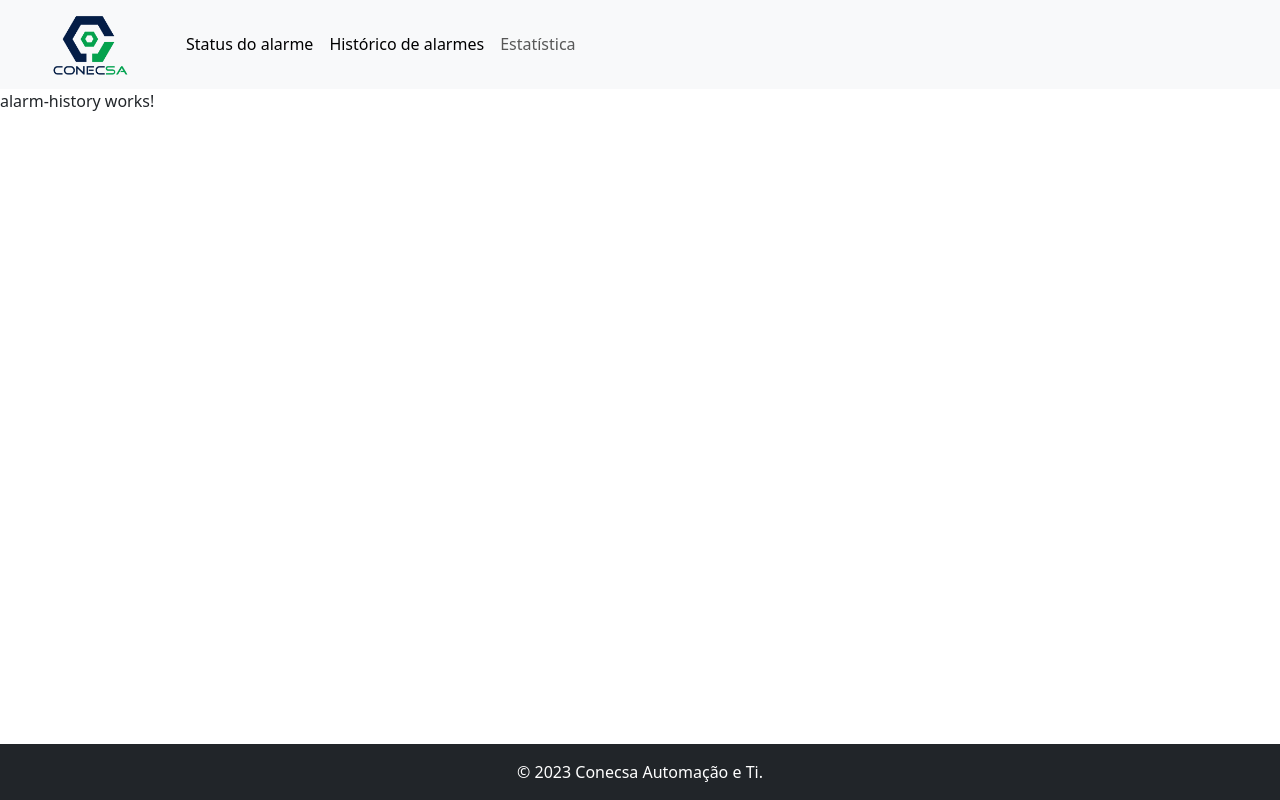
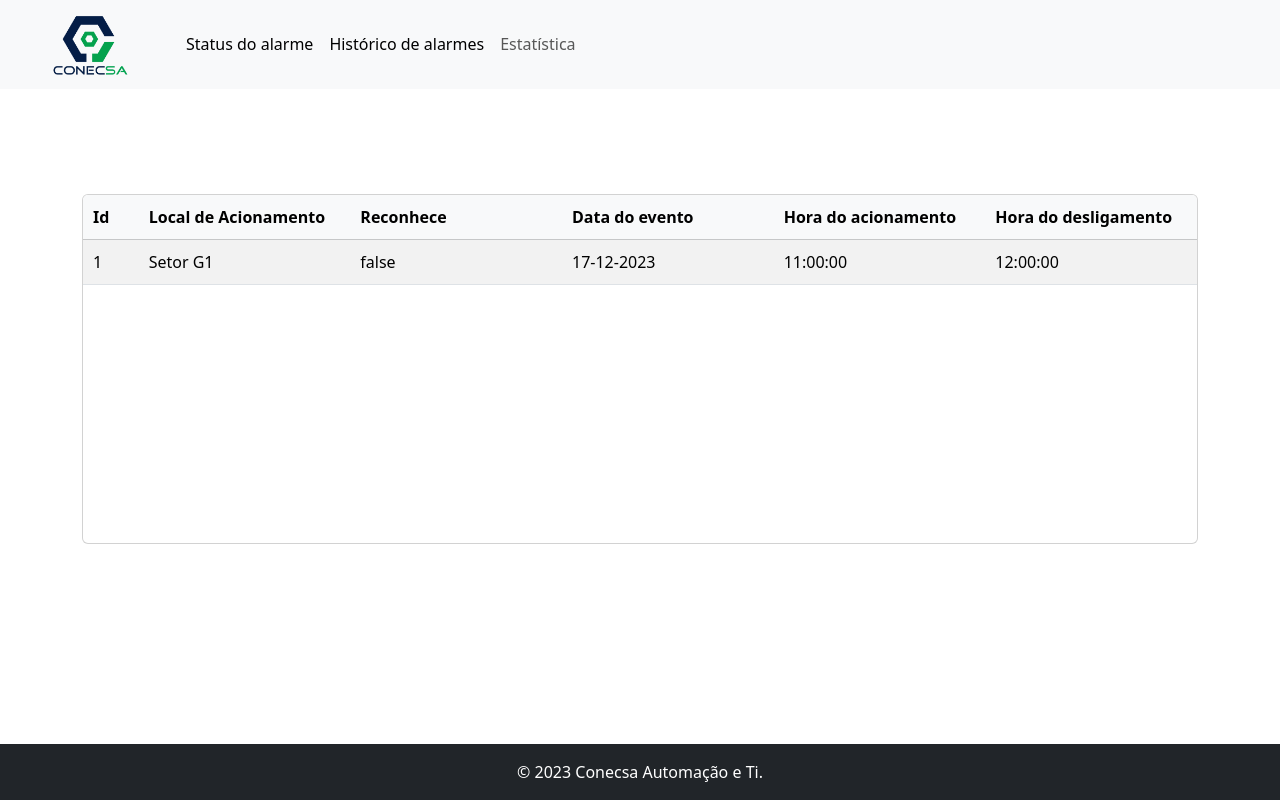
Before and after one commit to CristianosLeite/alarme-incendio, an Angular app in the folder dashboard/: page /alarm-history in a window 1280 px wide. Built offline with nearby package versions, Linux system fonts and the light colour scheme.

Commit message:
Update dashboard

```diff
--- a/dashboard/src/app/alarm-history/alarm-history.component.html
+++ b/dashboard/src/app/alarm-history/alarm-history.component.html
@@ -1 +1,35 @@
-<p>alarm-history works!</p>
+<div class="container">
+  <div
+    class="card scrollable-component"
+  >
+    <table
+      class="table table-striped"
+    >
+      <thead class="table-light">
+        <tr>
+          <th scope="col">Id</th>
+          <th scope="col">Local de Acionamento</th>
+          <th scope="col">Reconhece</th>
+          <th scope="col">Data do evento</th>
+          <th scope="col">Hora do acionamento</th>
+          <th scope="col">Hora do desligamento</th>
+        </tr>
+      </thead>
+      <tbody>
+        <tr *ngFor="let record of records">
+          <td scope="row">{{ record.id }}</td>
+          <td>{{ record.location }}</td>
+          <td scope="row">{{ record.recognizes }}</td>
+          <td>{{ record.eventDate }}</td>
+          <td>{{ record.activatedAt }}</td>
+          <td>{{ record.deactivatedAt }}</td>
+          <tfoot *ngIf="!records.length">
+            <tr>
+              <td colspan="6">Nenhum registro encontrado.</td>
+            </tr>
+          </tfoot>
+        </tr>
+      </tbody>
+    </table>
+  </div>
+</div>
--- a/dashboard/src/app/alarm-history/alarm-history.component.scss
+++ b/dashboard/src/app/alarm-history/alarm-history.component.scss
@@ -0,0 +1,62 @@
+.container {
+  display: flex;
+  justify-content: center;
+  align-items: center;
+  height: 70vh;
+}
+
+.table,
+.input-group-text {
+  table-layout: fixed;
+  width: 100%;
+}
+
+.table td,
+.table th {
+  padding: 10px;
+  vertical-align: middle;
+  word-wrap: break-word;
+}
+
+.scrollable-component {
+  height: 350px;
+  min-height: 350px;
+  overflow-y: auto;
+}
+
+.table td:first-child,
+.table th:first-child {
+  width: 5%;
+}
+
+@media (max-width: 768px) {
+  .scrollable-component {
+    height: 500px;
+    min-height: 250px;
+  }
+  .table {
+    font-size: 10px;
+  }
+  .table td:first-child,
+  .table th:first-child {
+    width: 10%;
+  }
+}
+
+@media (max-width: 600px) {
+  #isExpanded {
+    display: none;
+  }
+  #isNotExpanded {
+    display: block;
+  }
+}
+
+@media (min-width: 601px) {
+  #isExpanded {
+    display: block;
+  }
+  #isNotExpanded {
+    display: none;
+  }
+}
--- a/dashboard/src/app/alarm-history/alarm-history.component.ts
+++ b/dashboard/src/app/alarm-history/alarm-history.component.ts
@@ -1,12 +1,32 @@
 import { Component } from '@angular/core';
+import { NgIf, NgFor } from '@angular/common';
 
 @Component({
   selector: 'app-alarm-history',
   standalone: true,
-  imports: [],
+  imports: [NgIf, NgFor],
   templateUrl: './alarm-history.component.html',
   styleUrl: './alarm-history.component.scss'
 })
+
 export class AlarmHistoryComponent {
+  isLoading: boolean = true;
+  records: any[] = [
+    {
+      id: 1,
+      location: 'Setor G1',
+      recognizes: 'false',
+      eventDate: '17-12-2023',
+      activatedAt: '11:00:00',
+      deactivatedAt: '12:00:00',
+    }
+  ];
 
+  constructor() {}
+
+  ngOnInit() {
+    setTimeout(() => {
+      this.isLoading = false;
+    }, 500);
+  }
 }
--- a/dashboard/src/app/components/status/status.component.html
+++ b/dashboard/src/app/components/status/status.component.html
@@ -1,43 +1,39 @@
+<div class="container">
   <div class="failure" *ngIf="!status && !isActive">
     <div class="content">
-        <img src="../../../assets/images/status_falha.png" alt="status falha" class="pulse">
-        <h1>
-            Alerta de falha
-        </h1>
-        <h3>
-            Um ou mais setores apresentam falhas
-        </h3>
-        <h4>
-            O sistema de alarme de incêndio pode estar inoperante.
-        </h4>
+      <img
+        src="../../../assets/images/status_falha.png"
+        alt="status falha"
+        class="pulse"
+      />
+      <h1>Alerta de falha</h1>
+      <h3>Um ou mais setores apresentam falhas</h3>
+      <h4>O sistema de alarme de incêndio pode estar inoperante.</h4>
     </div>
   </div>
   <div class="active" *ngIf="isActive">
     <div class="content">
-        <img src="../../../assets/images/status_acionado.png" alt="status ativo" class="pulse">
-        <h1>
-            Alerta de alarme
-        </h1>
-        <h3>
-            O alarme de incêndio foi acionado em {{ device }}
-        </h3>
-        <h4>
-            Dirija-se a um ponto de encontro.
-        </h4>
+      <img
+        src="../../../assets/images/status_acionado.png"
+        alt="status ativo"
+        class="pulse"
+      />
+      <h1>Alerta de alarme</h1>
+      <h3>O alarme de incêndio foi acionado em {{ device }}</h3>
+      <h4>Dirija-se a um ponto de encontro.</h4>
     </div>
   </div>
   <div class="idle"></div>
   <div class="success" *ngIf="status && !isActive">
     <div class="content">
-        <img src="../../../assets/images/status-idle.gif" alt="status normal" class="idle">
-        <h1>
-            Status normal
-        </h1>
-        <h3>
-            O sistema de alarme de incêndio está operante
-        </h3>
-        <h4>
-            Não há alarmes ativos.
-        </h4>
+      <img
+        src="../../../assets/images/status-idle.gif"
+        alt="status normal"
+        class="idle"
+      />
+      <h1>Status normal</h1>
+      <h3>O sistema de alarme de incêndio está operante</h3>
+      <h4>Não há alarmes ativos.</h4>
     </div>
   </div>
+</div>
--- a/dashboard/src/app/dashboard/dashboard.component.html
+++ b/dashboard/src/app/dashboard/dashboard.component.html
@@ -1,30 +1,52 @@
-<div class="body">
+<div class="container">
   <div class="connections">
     <div class="device-master">
-            <app-device title="Portaria" device="portaria" imgPath="./assets/images/device_plc_siemens.png"></app-device>
+      <app-device
+        title="Portaria"
+        device="portaria"
+        imgPath="./assets/images/device_plc_siemens.png"
+      ></app-device>
     </div>
     <div class="grid">
       <app-grid></app-grid>
     </div>
     <div class="slot-slave">
       <div class="device-slave">
-                <app-device title="Setor G1" device="g1" imgPath="./assets/images/device_logo_siemens.png"></app-device>
+        <app-device
+          title="Setor G1"
+          device="g1"
+          imgPath="./assets/images/device_logo_siemens.png"
+        ></app-device>
       </div>
       <div class="device-slave">
-                <app-device title="Setor G2" device="g2" imgPath="./assets/images/device_logo_siemens.png"></app-device>
+        <app-device
+          title="Setor G2"
+          device="g2"
+          imgPath="./assets/images/device_logo_siemens.png"
+        ></app-device>
       </div>
       <div class="device-slave">
-                <app-device title="Transporte" device="transporte"  imgPath="./assets/images/device_logo_siemens.png"></app-device>
+        <app-device
+          title="Transporte"
+          device="transporte"
+          imgPath="./assets/images/device_logo_siemens.png"
+        ></app-device>
       </div>
       <div class="device-slave">
-                <app-device title="Setor Adm" device="adm" imgPath="./assets/images/device_logo_siemens.png"></app-device>
+        <app-device
+          title="Setor Adm"
+          device="adm"
+          imgPath="./assets/images/device_logo_siemens.png"
+        ></app-device>
       </div>
       <div class="device-slave">
-                <app-device title="Galpão Resíduos" device="residuos" imgPath="./assets/images/device_logo_siemens.png"></app-device>
+        <app-device
+          title="Galpão Resíduos"
+          device="residuos"
+          imgPath="./assets/images/device_logo_siemens.png"
+        ></app-device>
       </div>
     </div>
   </div>
-    <div class="status">
   <app-status></app-status>
 </div>
-</div>
--- a/dashboard/src/app/dashboard/dashboard.component.scss
+++ b/dashboard/src/app/dashboard/dashboard.component.scss
@@ -1,25 +1,15 @@
-.body {
-    display: block;
-    flex-direction: column;
-    margin: 0;
-    top: 0;
-    overflow: auto;
+.container {
+  display: flex;
+  flex-flow: column;
+  justify-content: center;
+  align-items: center;
+  height: 80vh;
 }
 
 .connections {
   display: flex;
   flex-flow: column;
-    justify-content: space-around;
   align-items: center;
-    min-height: 150px;
-}
-
-.status {
-    display: block;
-    flex-direction: column;
-    justify-content: space-around;
-    align-items: center;
-    margin-top: 5px;
 }
 
 .device-master {
@@ -31,15 +21,14 @@
 
 .grid {
   display: block;
-    position: absolute;
   height: 80px;
   width: 80%;
-    margin-top: -20px;
+  margin-bottom: -70px;
 }
 
 .slot-slave {
   display: flex;
-    flex-wrap: wrap;
+  flex-flow: row;
   height: 100px;
   width: 100%;
   align-items: center;
@@ -48,26 +37,20 @@
 }
 
 .device-slave {
-    margin-top: 20px;
   display: block;
   height: 70px;
-    width: 180px;
+  width: 250px;
   z-index: 100;
-    flex: 0 1 17%;
-}
-
-.app-footer {
-    flex-shrink: 0;
 }
 
 @media (min-width: 1080px) {
-    .body {
+  .container {
     transform: scale(0.7);
   }
 }
 
 @media (min-width: 1440px) {
-    .body {
+  .container {
     transform: scale(0.9);
   }
 }
--- a/dashboard/src/styles.scss
+++ b/dashboard/src/styles.scss
@@ -2,3 +2,8 @@
 
 /* Importing Bootstrap SCSS file. */
 @import 'bootstrap/scss/bootstrap';
+
+body {
+    display: block;
+    height: 100vh;
+}
```
Lines whose indentation alone changed are shown as unchanged.
